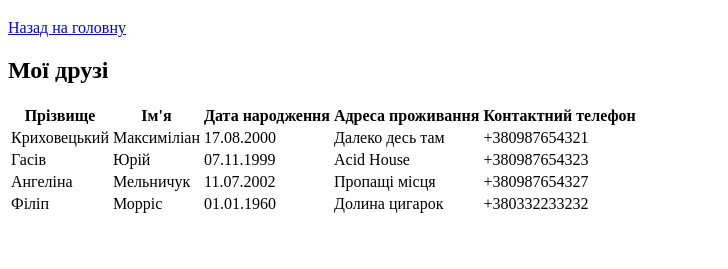
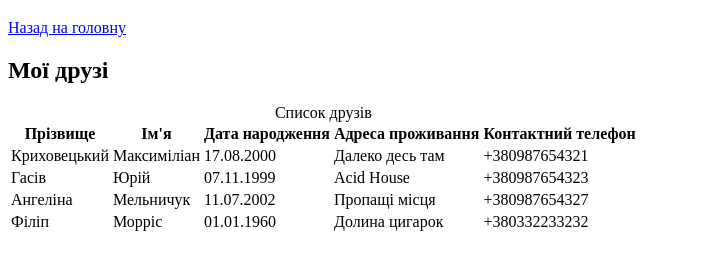
Before and after one commit to Wovich/wovich.github.io, a plain HTML site: page friends.html in a window 1280 px wide. Shown: the part 61-330 px from the top of the page, without its empty margins (0-728 px from the left). Drawn offline with Linux system fonts and the light colour scheme.

Commit message:
Update friends.html

```diff
--- a/friends.html
+++ b/friends.html
@@ -9,6 +9,7 @@
 <a href = "index.html">Назад на головну</a>
 <h2>Мої друзі</h2>
 <table>
+     <caption>Список друзів</caption>
     <tr>
         <th>
             Прізвище
```
